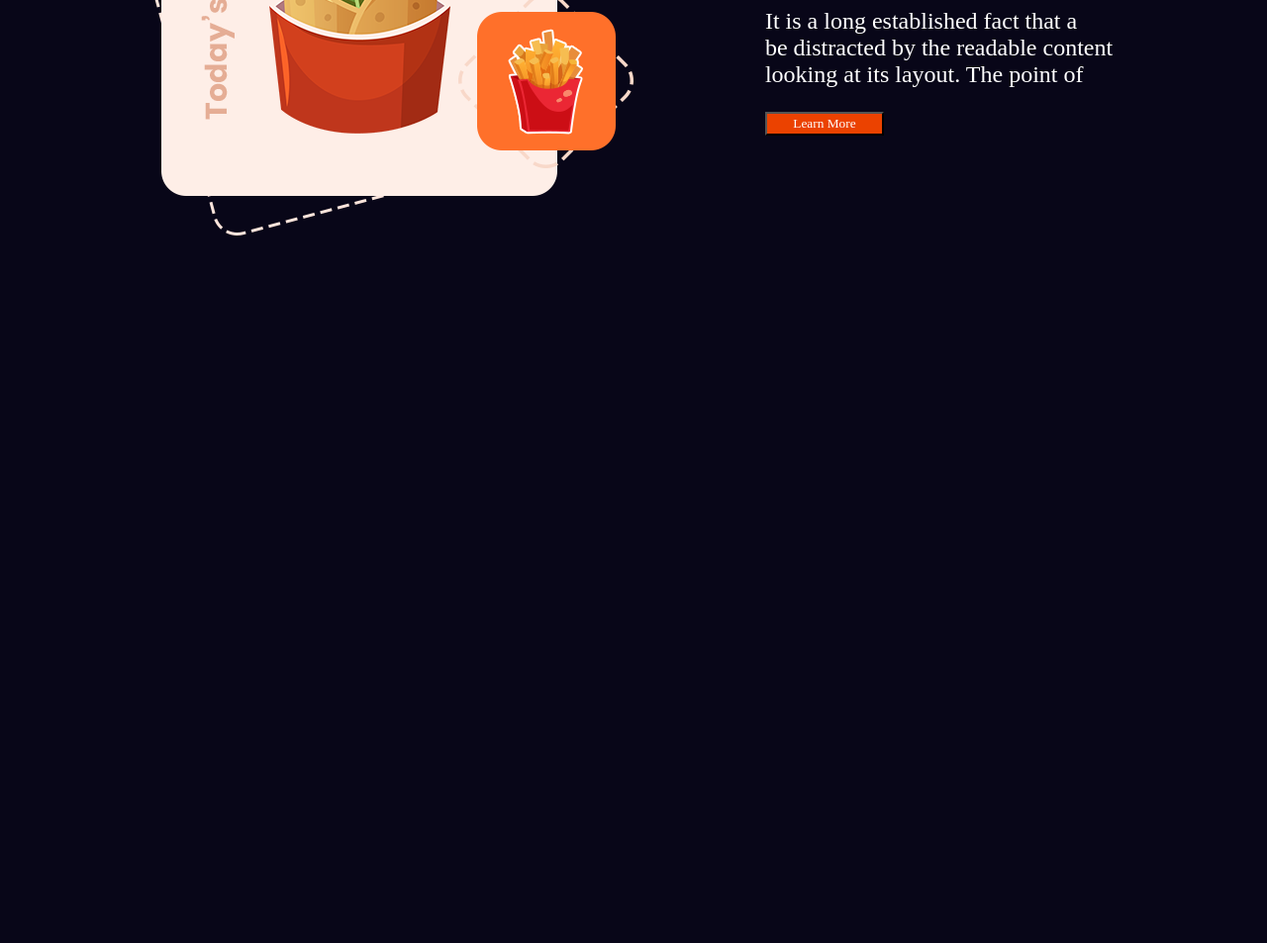
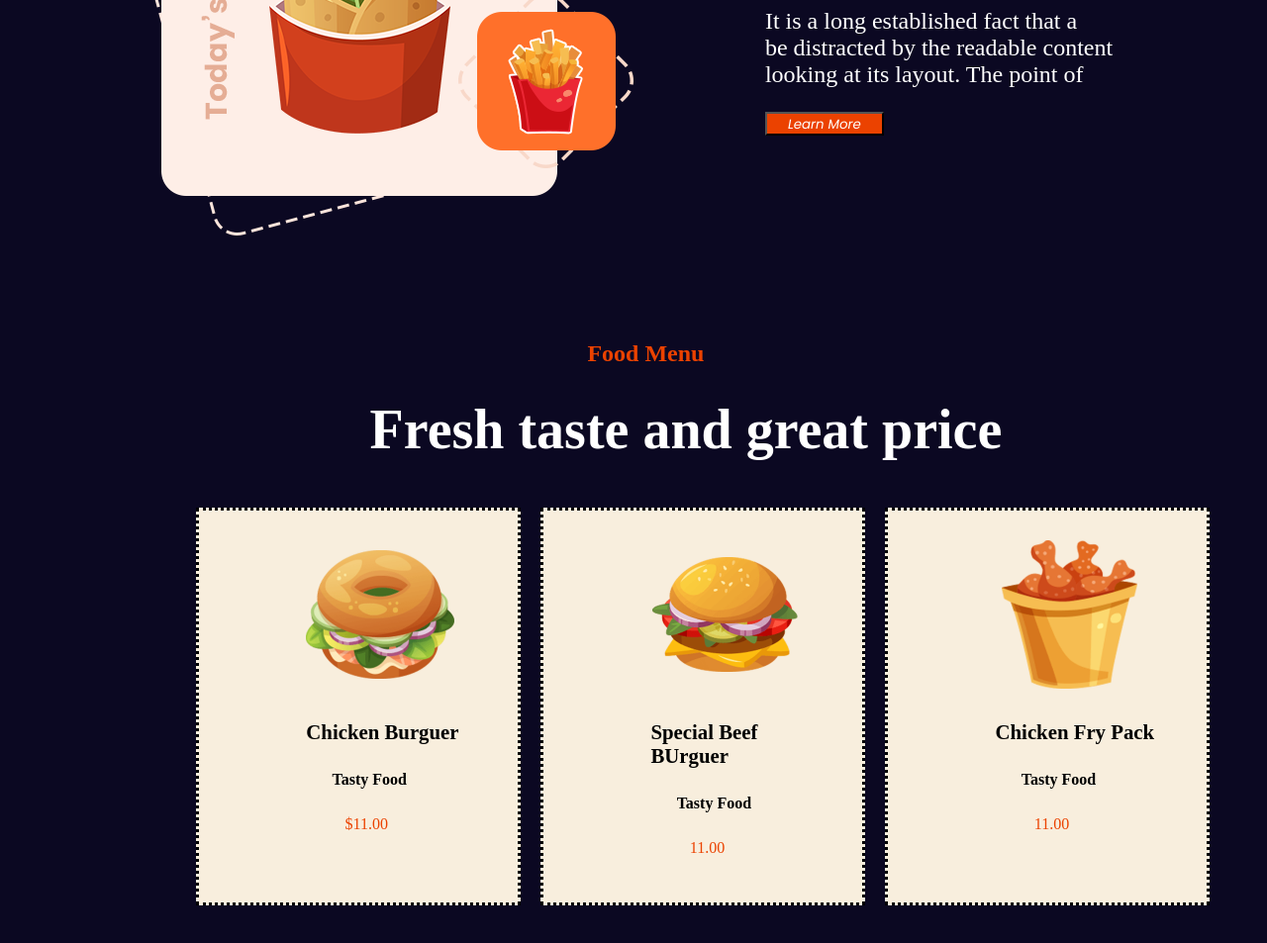
Before and after one commit to valentina-26/proyectoWeb., a plain HTML site: page index.html in a window 1280 px wide. Shown: the part 975-1928 px from the top of the page at 99% size. Before the commit the page ends 1275 px from the top, so only its background shows below. Drawn offline with Linux system fonts and the light colour scheme.

Commit message:
Module number three

```diff
--- a/css/style.css
+++ b/css/style.css
@@ -1,7 +1,7 @@
 @import url(variables.css);
 
 body{
-    background: rgb(8, 6, 24);
+    background: var(--color--3);
     padding: 50px;
 }
 
@@ -12,13 +12,13 @@ header{
 }
 
 .Foods h3{
-    color: rgb(235, 66, 0);
+    color:var(--color--1);
     font-size: 4rem;
 }
 
 .menu{
     display: flex;
-    color: white;
+    color: var( --color--2);
     gap: 30px;
     font-size: 1.5rem;
 }
@@ -43,20 +43,20 @@ header{
 }
 
 .Full h1{
-    color:rgb(235, 66, 0) ;
+    color:var(--color--1) ;
     font-size: 4rem;
     font-family:"Poppins" ;
     margin-bottom: -10px;
 }
 
 .Full p{
-    color: white;
+    color: var( --color--2);
     font-size: 1.5rem;
 }
 
 button{
-    background: rgb(235, 66, 0);
-    color:white;
+    background: var(--color--1);
+    color:var( --color--2);
     width: 110px;
     height: 3vh;
     font-family:"Poppins" ;
@@ -77,29 +77,92 @@ button{
 .about {
     display: flex;
     justify-content: space-around;
+    margin-bottom: 70px;
 }
 .one img{
 
 }
 .two h4{
     font-size: 1.5rem;
-    color:rgb(235, 66, 0); ;
+    color:var(--color--1);
 }
 
 .two h2{
-    color: white;
+    color:var( --color--2);
     font-size: 3rem;
 }
 
 .two p{
-    color: white;
+    color: var( --color--2);
     font-size: 1.5rem;
 }
 
 button{
-    background: rgb(235, 66, 0);
-    color: white;
+    background: var(--color--1);
+    color: var( --color--2);
     font-family: "Poppins";
     width: 120px;
     height: 3vh;
 }
+
+.third {
+    /* background: lightcoral; */
+    display: flex;
+    flex-direction: column;
+
+
+}
+.text {
+    display: flex;
+    flex-direction: column;
+    margin-left: 40%
+
+}
+
+.text h4{
+    color: var(--color--1);
+    margin-bottom: -15px;
+    margin-left: 10%;
+    font-size: 1.5rem;
+}
+
+.text h2{
+    color: var( --color--2);
+    font-size: 3.5rem;
+    /* background: firebrick; */
+    margin-left: -150px;
+}
+.train {
+    display: flex;
+    flex-direction: row;
+    gap: 20px;
+    margin-left: 12%;
+}
+.contain {
+    width: 350px;
+    background: var( --color--4);
+    flex-direction: column;
+    padding: 30px;
+    border-style: dotted;
+}
+
+.contain h4{
+    margin-left: 30%;
+    font-size: 1.3rem;
+}
+
+.contain h5{
+    margin-left: 40%;
+    font-size: 1rem;
+}
+
+.contain p{
+    color: var(--color--1);
+    margin-left: 45%;
+}
+
+.contain img{
+    width: 150px;
+    margin-left: 30%;
+
+}
--- a/css/variables.css
+++ b/css/variables.css
@@ -1,6 +1,11 @@
 
---color--1:rgb(235, 66, 0);
+:root{
+    --color--1:rgb(235, 66, 0);
+    --color--2:#FFFFFF;
+    --color--3:rgb(11, 8, 34);
+    --color--4:rgb(248, 238, 221);
 
+}
 @font-face {
     font-family: "Poppins";
     src: url(/storage/fonts/Poppins-Italic.ttf);
--- a/index.html
+++ b/index.html
@@ -50,6 +50,38 @@
             </div>
 
         </div>
+
+        <div class="third">
+            <div class="text">
+                <h4>Food Menu</h4>
+                <h2>Fresh taste and great price</h2>
+            </div>
+
+            <div class="train">
+                <div class="contain">
+                    <img src="/storage/img/food1.png" alt="">
+                    <h4>Chicken Burguer</h4>
+                    <h5>Tasty Food</h5>
+                    <p>$11.00</p>
+                </div>
+
+                <div class="contain">
+                    <img src="/storage/img/food2.png" alt="">
+                    <h4>Special Beef BUrguer</h4>
+                    <h5> Tasty Food</h5>
+                    <p>11.00</p>
+                </div>
+
+                <div class="contain">
+                    <img src="/storage/img/food3.png" alt="">
+                    <h4>Chicken Fry Pack</h4>
+                    <h5>Tasty Food</h5>
+                    <p>11.00</p>
+                </div>
+
+
+            </div>
+        </div>
     </main>
 </body>
 </html>
```
Also changed, not shown: storage/img/food1.png (added), storage/img/food2.png (added), storage/img/food3.png (added).
